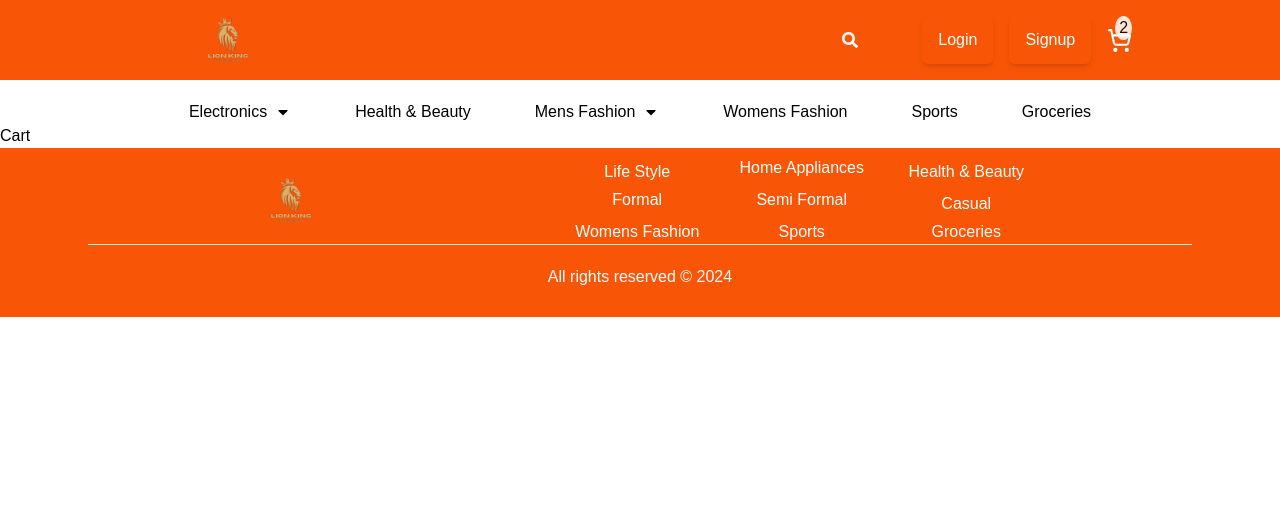
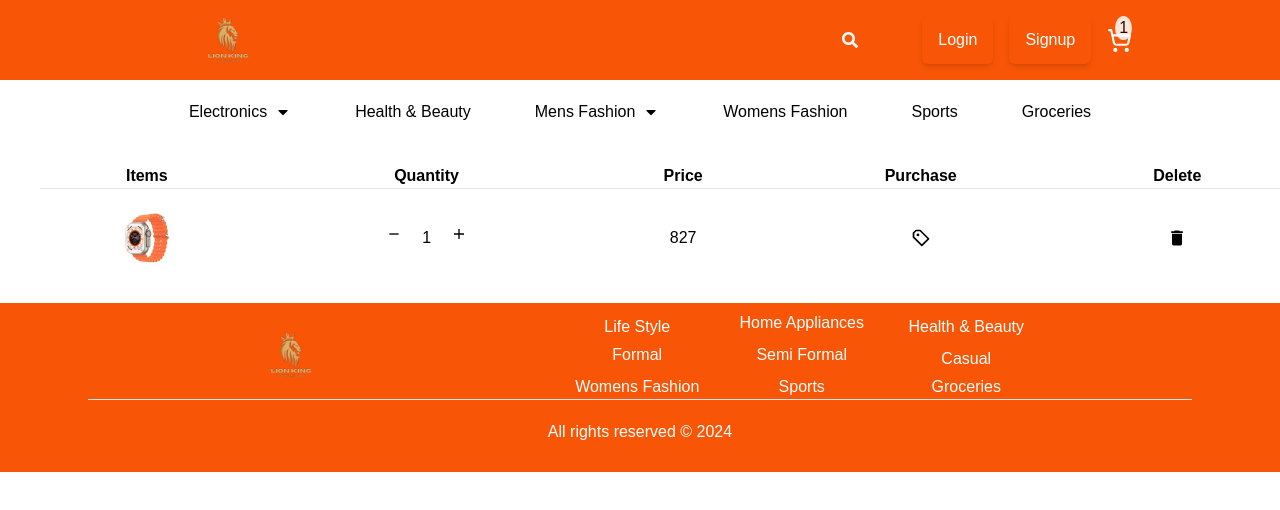
Before and after one commit to Th-Sagar/Ecommerce_next, a Next.js app: page /Cart in a window 1280 px wide. Shown: the top 510 px of the page. Built offline with nearby package versions, Linux system fonts and the light colour scheme.

Commit message:
feat:cart

```diff
--- a/src/app/Cart/page.jsx
+++ b/src/app/Cart/page.jsx
@@ -1,9 +1,74 @@
-import React from 'react'
+"use client";
+import React, { useState } from "react";
+import Image from "next/image";
+import { IoMdAdd } from "react-icons/io";
+import { RiSubtractFill } from "react-icons/ri";
+import { BiPurchaseTagAlt } from "react-icons/bi";
+import { MdDelete } from "react-icons/md";
 
 const Cart = () => {
+  const [number, setNumber] = useState(1);
+
+  const handleSub = () => {
+    if (number > 1) {
+      setNumber(number - 1);
+    }
+  };
+
+  const handleAdd = () => {
+    if (number < 5) {
+      setNumber(number + 1);
+    }
+  };
   return (
-    <div>Cart</div>
-  )
-}
+    <main className=" max-w-screen-2xl ml-10 my-10">
+      <section className="">
+        <table className=" w-full">
 
-export default Cart
+          <tr className=" border-b  ">
+            <th>Items</th>
+            <th>Quantity</th>
+            <th>Price</th>
+            <th>Purchase</th>
+            <th>Delete</th>
+          </tr>
+          <br />
+
+          <tr className="text-center ">
+            <td className="flex justify-center">
+              <Image
+                src={"/watch/watch1.webp"}
+                alt="watch"
+                width={50}
+                height={50}
+              />
+            </td>
+            <td>
+              <div className="flex gap-5 justify-center">
+                <RiSubtractFill
+                  className=" cursor-pointer"
+                  onClick={handleSub}
+                />
+                <div>{number}</div>
+                <IoMdAdd className="cursor-pointer" onClick={handleAdd} />
+              </div>
+            </td>
+            <td>827</td>
+            <td >
+              <div className="flex justify-center">
+              <BiPurchaseTagAlt className=" cursor-pointer" size={20} />
+              </div>
+            </td>
+            <td >
+              <div className="flex justify-center">
+              <MdDelete className=" cursor-pointer" size={20} />
+              </div>
+            </td>
+          </tr>
+        </table>
+      </section>
+    </main>
+  );
+};
+
+export default Cart;
--- a/src/components/Navbar.jsx
+++ b/src/components/Navbar.jsx
@@ -82,7 +82,7 @@ const Navbar = () => {
 
                 <div className=" absolute right-0 top-0 bg-transparent opacity-85 bg-white  text-black rounded-[50%] px-1 ">
                   <p>
-                    2
+                    1
                   </p>
                 </div>
               </div>
```
